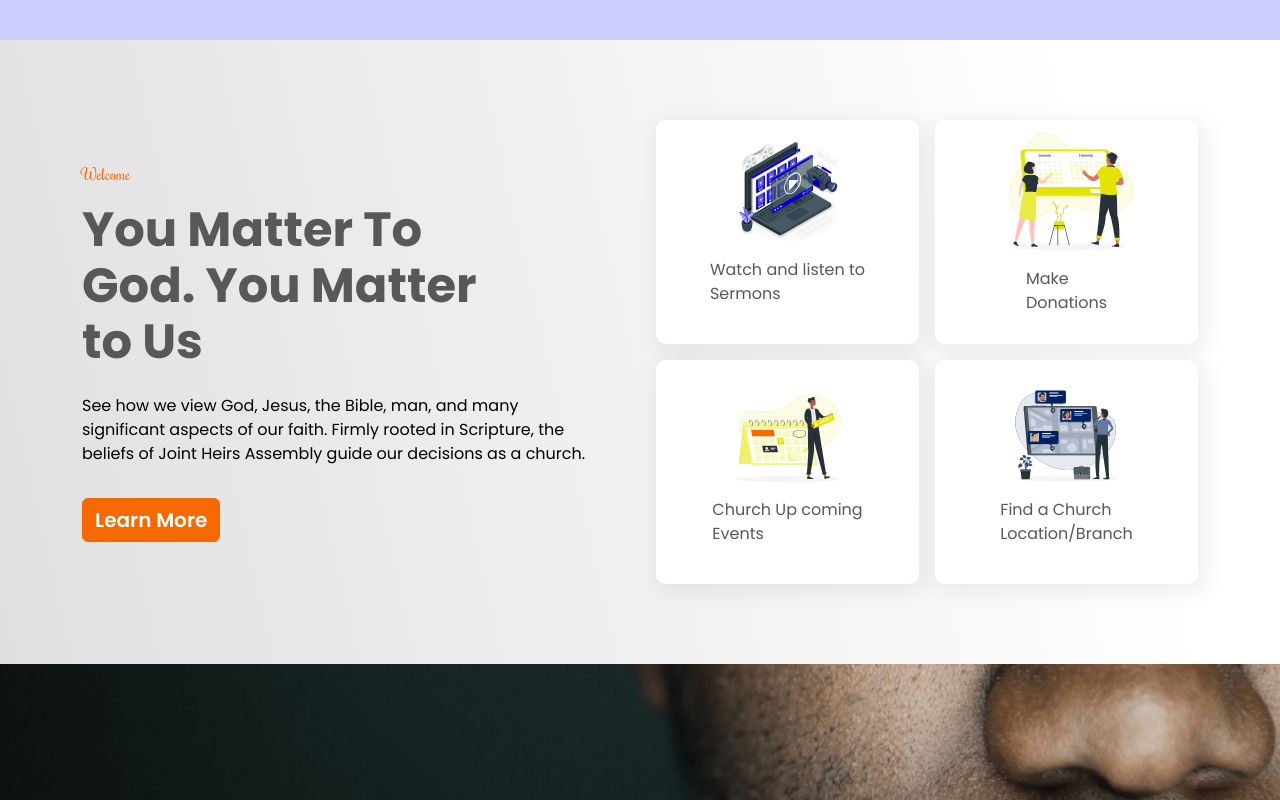
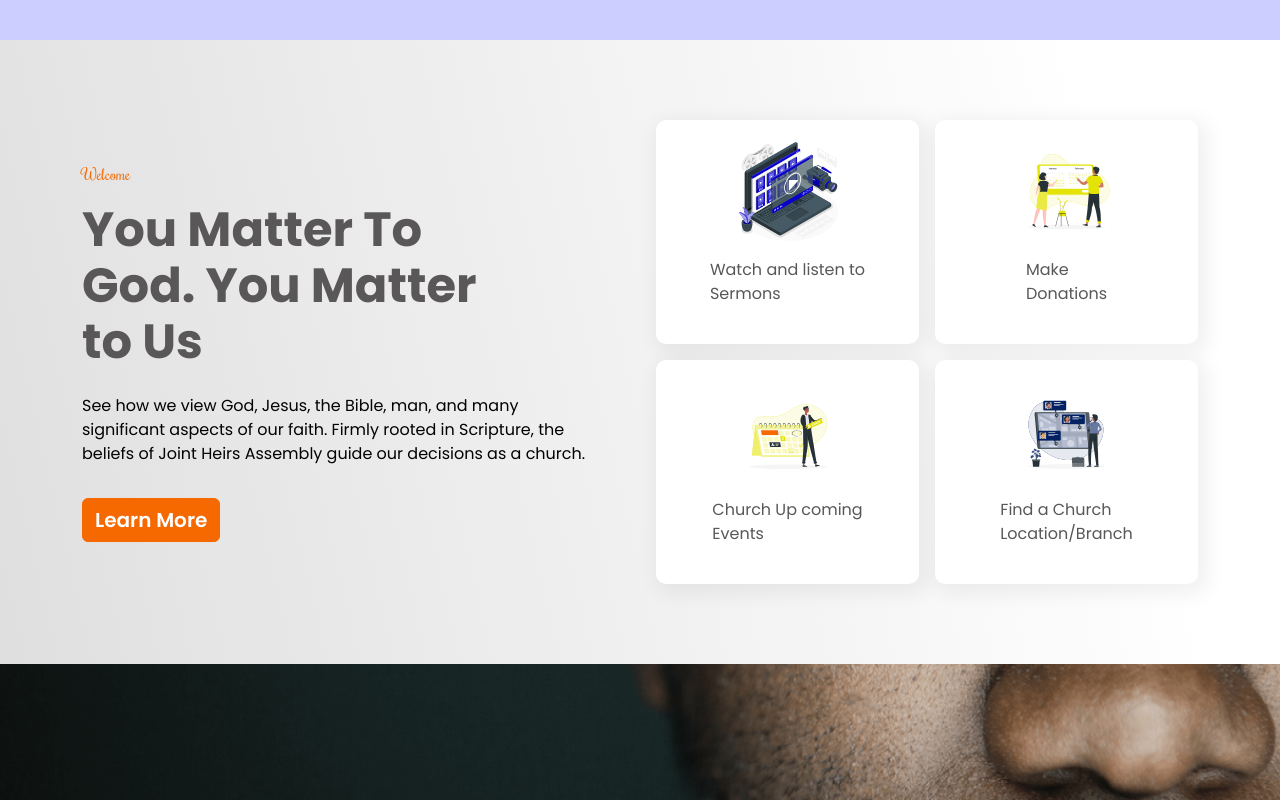
Before and after one commit to pin4eva/joint_heirs_frontend, a Next.js app: page / in a window 1280 px wide. Shown: the part 760-1560 px from the top of the page. Built offline with nearby package versions, Linux system fonts and the light colour scheme.

Commit message:
remove image imports and use absolute path

```diff
--- a/src/pages/index.tsx
+++ b/src/pages/index.tsx
@@ -3,14 +3,6 @@
 import { NextPage } from "next";
 import Image from "next/image";
 import Link from "next/link";
-import childrenImg from "../../public/images/children.png";
-import donateImg from "../../public/images/donate.png";
-import girlImg from "../../public/images/girl.png";
-import manImg from "../../public/images/man.png";
-import menImg from "../../public/images/men.png";
-import dateSvg from "../../public/images/svg/date.svg";
-import eventsSvg from "../../public/images/svg/events.svg";
-import trackerSvg from "../../public/images/svg/tracker.svg";
 import CommunityCardComp from "../components/cards/CommunityCardComp";
 import BibleVersComp from "../components/home/BibleVersComp";
 import SermonAudioComp from "../components/home/SermonAudioComp";
@@ -79,19 +71,29 @@ const Home: NextPage = () => {
 										</p>
 									</div>
 									<div className="dates">
-										<Image src={dateSvg} />
+										<Image src="/images/svg/date.svg" layout="intrinsic" width={100} height={100} />
 										<p className="text-secondary">
 											Make <br /> Donations
 										</p>
 									</div>
 									<div className="events">
-										<Image src={eventsSvg} />
+										<Image
+											src="/images/svg/events.svg"
+											layout="intrinsic"
+											width={100}
+											height={100}
+										/>
 										<p className="text-secondary">
 											Church Up coming <br /> Events
 										</p>
 									</div>
 									<div className="tracker">
-										<Image src={trackerSvg} />
+										<Image
+											src="/images/svg/tracker.svg"
+											layout="intrinsic"
+											width={100}
+											height={100}
+										/>
 										<p className="text-secondary">
 											Find a Church <br /> Location/Branch
 										</p>
@@ -154,7 +156,7 @@ const Home: NextPage = () => {
 						<div className="container">
 							<div className="mission-content">
 								<div className="left">
-									<Image src={girlImg} />
+									<Image src="/images/girl.png" layout="intrinsic" width={529} height={379} />
 								</div>
 								<div className="right">
 									<p className="belief-text">Beliefs</p>
@@ -180,7 +182,7 @@ const Home: NextPage = () => {
 							<div className="sermon-content">
 								<SermonAudioComp />
 								<div className="right">
-									<Image src={manImg} />
+									<Image src="/images/man.png" layout="intrinsic" width={438} height={603} />
 								</div>
 							</div>
 						</div>
@@ -202,12 +204,24 @@ const Home: NextPage = () => {
 								<h1 className="text-secondary fw-bold mb-3">Church Branches</h1>
 								<div className="branch-holder">
 									<div className="children-branch">
-										<Image src={childrenImg} className="branch-img" />
+										<Image
+											src="/images/children.png"
+											layout="intrinsic"
+											width={450}
+											height={420}
+											className="branch-img"
+										/>
 										<h4 className="mb-0 text-dark">Pastor TJ Okoye</h4>
 										<p className="mb-0 text-secondary">Rumuokrwusi Branch</p>
 									</div>
 									<div className="men-branch">
-										<Image src={menImg} className="branch-img" />
+										<Image
+											src="/images/men.png"
+											layout="intrinsic"
+											width={450}
+											height={420}
+											className="branch-img"
+										/>
 										<h4 className="mb-0 text-dark">Pastor Haygan Paul</h4>
 										<p className="mb-0 text-secondary">Airforce Branch</p>
 									</div>
@@ -223,7 +237,13 @@ const Home: NextPage = () => {
 								<h4 className="rochester">Donate</h4>
 								<h1 className="fw-bold text-secondary text-center m-0">Support The Mission</h1>
 								<div className="donate">
-									<Image src={donateImg} />
+									<Image
+										src="/images/donate.png"
+										layout="intrinsic"
+										width={646}
+										height={419}
+										className="branch-img"
+									/>
 									<div className="donate-content">
 										<h3 className="donate-heading">Your Generousity is Making a Difference</h3>
 										<div className="donate-text">
--- a/src/styles/home.scss
+++ b/src/styles/home.scss
@@ -199,7 +199,7 @@
 			grid-template-columns: repeat(3, 1fr);
 			gap: 1.5rem;
 
-			@media screen and (max-width: 900px) {
+			@media screen and (max-width: $md) {
 				display: flex;
 				flex-direction: column;
 				gap: 1rem;
@@ -300,10 +300,6 @@
 				&:hover {
 					color: #fff;
 				}
-
-				@media screen and (max-width: 900px) {
-					border: 1px solid #ffffff;
-				}
 			}
 		}
 	}
@@ -316,9 +312,9 @@
 		.mission-content {
 			display: grid;
 			grid-template-columns: 1fr 1fr;
-			gap: 3rem;
+			gap: 2rem;
 			padding: 3rem 0;
-			@media screen and (max-width: 900px) {
+			@media screen and (max-width: $md) {
 				grid-template-columns: 1fr;
 				height: auto;
 			}
@@ -326,7 +322,6 @@
 			.left {
 				max-width: 529px;
 				width: 100%;
-				height: 350px;
 			}
 
 			.right {
@@ -379,7 +374,7 @@
 			grid-template-columns: 1fr 1fr;
 			gap: 4rem;
 			margin-top: 1rem;
-			@media screen and (max-width: 900px) {
+			@media screen and (max-width: $md) {
 				grid-template-columns: 1fr;
 				margin-top: 3rem;
 			}
@@ -388,6 +383,9 @@
 				width: fit-content;
 				margin-left: auto;
 				@media screen and (max-width: $md) {
+					margin-inline: 0 auto;
+				}
+				@media screen and (max-width: $mobile) {
 					margin-inline: auto;
 				}
 			}
```
